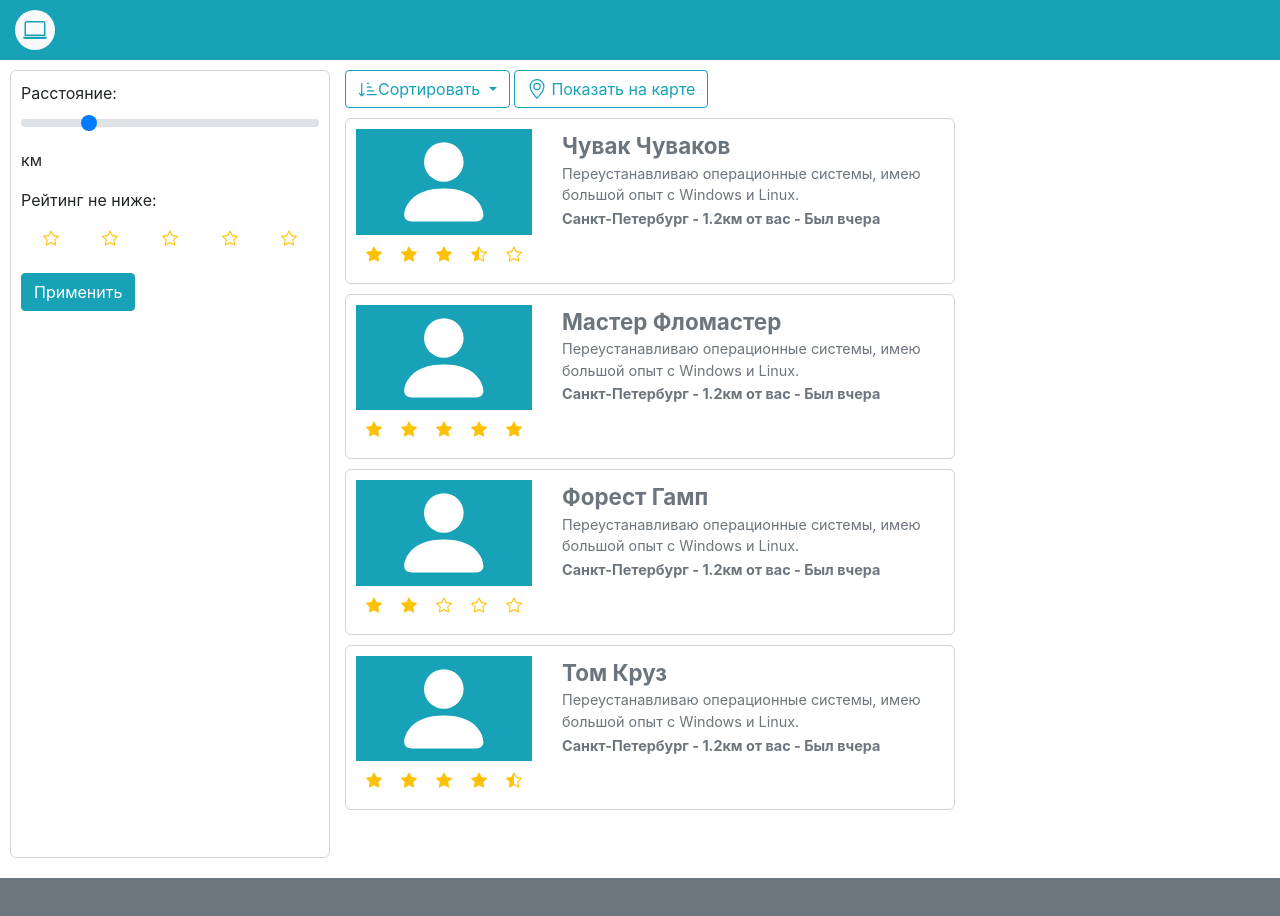
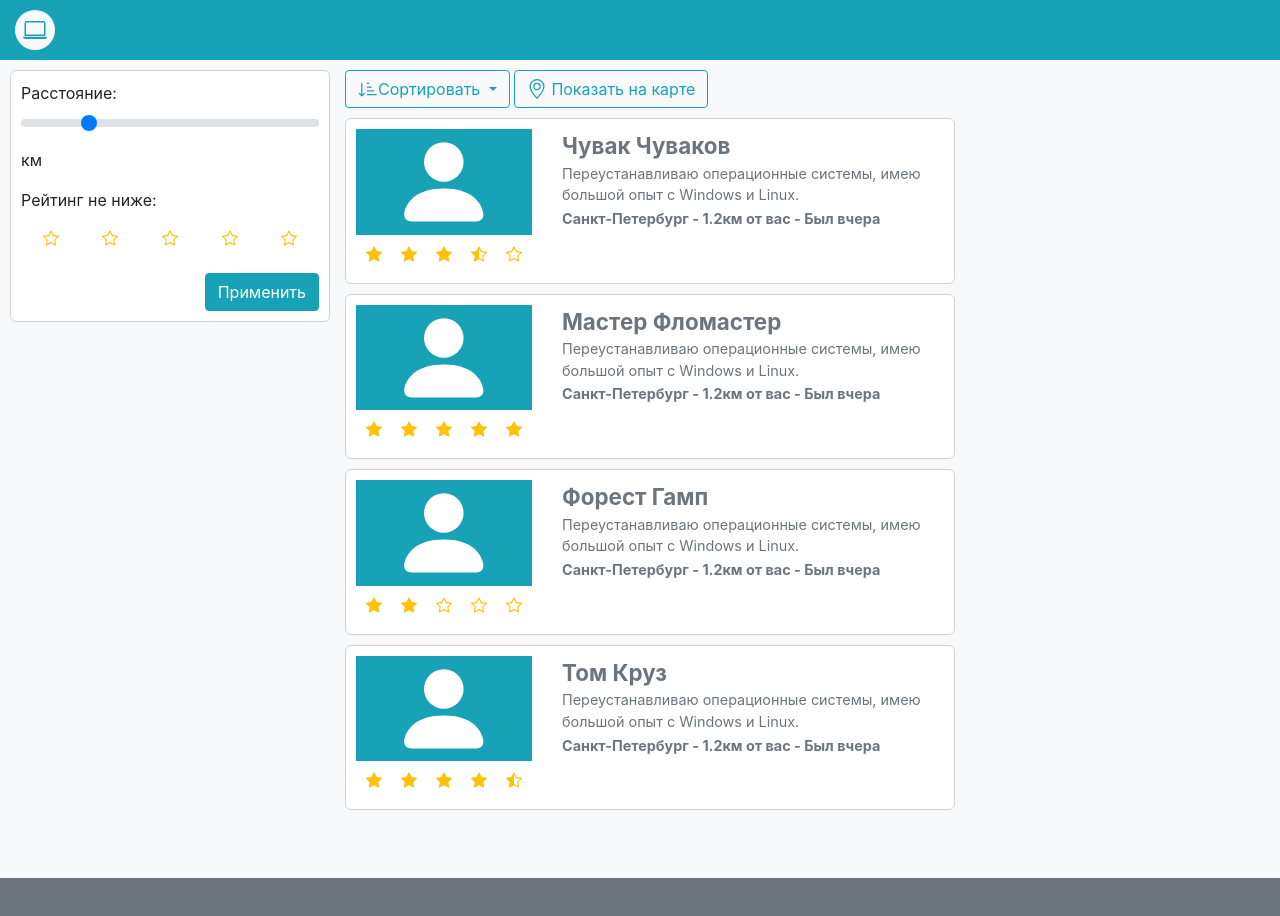
Before and after one commit to commandercool/tech-watch, a Vue app: page /search in a window 1280 px wide. Shown: the top 916 px of the page. Built offline with nearby package versions, Linux system fonts and the light colour scheme.

Commit message:
Adapt search results for desktop

```diff
--- a/src/App.vue
+++ b/src/App.vue
@@ -25,4 +25,7 @@ export default {
 a:hover {
   text-decoration: none;
 }
+body {
+  background-color: var(--light);
+}
 </style>
--- a/src/components/DesktopNavigation.vue
+++ b/src/components/DesktopNavigation.vue
@@ -1,6 +1,6 @@
 <template>
     <b-col md="3" class="d-md-block d-none navigation">
-        <b-row class="sticky-top">
+        <b-row>
             <b-col lg>
                 <b-form id="filter-form">
                     <b-form-group label="Расстояние:">
@@ -8,9 +8,9 @@
                         <div class="mt-2">км</div>
                     </b-form-group>
                     <b-form-group label="Рейтинг не ниже:">
-                        <b-form-rating style="padding: 0" variant="warning" no-border="true"></b-form-rating>
+                        <b-form-rating style="padding: 0;" variant="warning" no-border="true"></b-form-rating>
                     </b-form-group>
-                    <b-button variant="info">Применить</b-button>
+                    <b-button variant="info" style="float: right">Применить</b-button>
                 </b-form>
             </b-col>
         </b-row>
@@ -27,5 +27,9 @@
     padding-bottom: 10px;
     padding: 10px;
     margin-left: 10px;
+    height: max-content;
+    position: sticky;
+    top: 0;
+    background-color: white;
 }
 </style>
--- a/src/components/MasterCard.vue
+++ b/src/components/MasterCard.vue
@@ -51,6 +51,7 @@ export default {
     padding-top: 10px;
     padding-bottom: 10px;
     padding: 10px;
+    background-color: white;
 }
 .master-card:hover {
   box-shadow: 0px 0px 4px 0px rgba(0,0,0,0.75);
--- a/src/components/MasterSearchResults.vue
+++ b/src/components/MasterSearchResults.vue
@@ -11,7 +11,7 @@
                     <b-dropdown-item >По рейтингу</b-dropdown-item>
                     <b-dropdown-item >По расстоянию и рейтингу</b-dropdown-item>
                 </b-dropdown>
-                <b-button variant="outline-info" style="margin-left: 4px">
+                <b-button variant="outline-info" style="margin-left: 4px; ">
                     <b-icon-geo-alt></b-icon-geo-alt>
                     Показать на карте
                 </b-button>
--- a/src/pages/HomePage.vue
+++ b/src/pages/HomePage.vue
@@ -86,7 +86,7 @@ export default {
     -ms-transform: translate(-50%, -50%);
     transform: translate(-50%, -50%);
 }
-h3 {
+h3, h2 {
     color: var(--secondary);
 }
 p {
```
